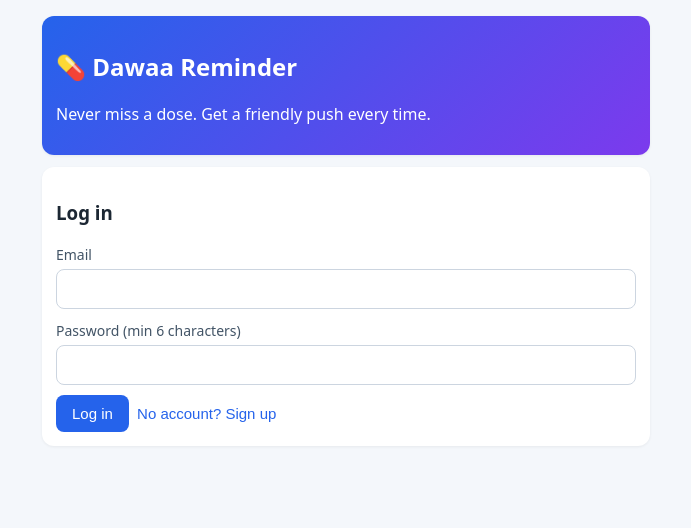
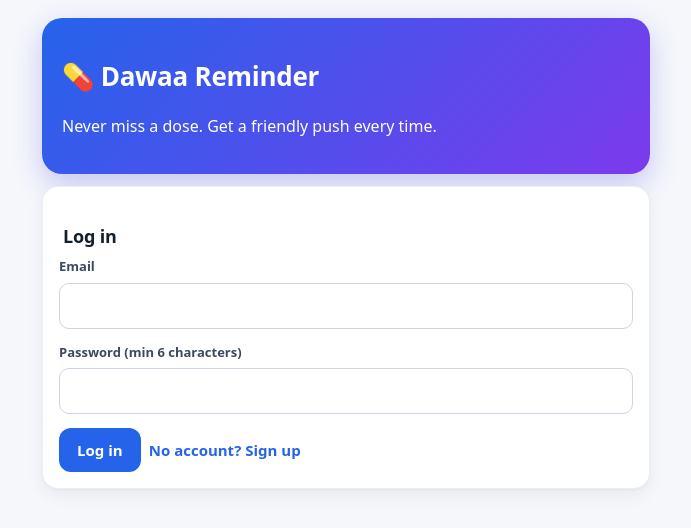
Before and after one commit to gogokamel07/medication-reminder, a Next.js app: page /login in a window 1280 px wide. Shown: the top 528 px of the page, without its empty margins (294-985 px from the left). Built offline with nearby package versions, Linux system fonts and the light colour scheme; no server answers.

Commit message:
Refactor globals.css with CSS variables and styles

```diff
--- a/app/globals.css
+++ b/app/globals.css
@@ -1,23 +1,38 @@
-* { box-sizing: border-box; }
-body { margin: 0; font-family: system-ui, sans-serif; background: #f4f7fb; color: #1c2733; }
-header { display: flex; justify-content: space-between; align-items: center; padding: 12px 16px; background: #fff; border-bottom: 1px solid #e3e8ef; }
-nav { display: flex; gap: 4px; padding: 8px 12px; background: #fff; overflow-x: auto; }
-nav a { padding: 8px 14px; border-radius: 20px; text-decoration: none; color: #425466; white-space: nowrap; }
-nav a.active { background: #2563eb; color: #fff; }
-main { max-width: 640px; margin: 0 auto; padding: 16px; }
-footer { text-align: center; padding: 24px 16px; font-size: 12px; }
-.card { background: #fff; border-radius: 12px; padding: 14px; margin-bottom: 12px; box-shadow: 0 1px 3px rgba(0,0,0,.06); }
-.row { display: flex; justify-content: space-between; align-items: center; gap: 8px; flex-wrap: wrap; }
-.muted { color: #6b7a8c; } .center { text-align: center; padding: 40px; }
-input, select { width: 100%; padding: 10px; margin: 4px 0 10px; border: 1px solid #ccd5e0; border-radius: 8px; font-size: 16px; }
-label { font-size: 14px; color: #425466; }
-button { padding: 10px 16px; border: 0; border-radius: 8px; background: #2563eb; color: #fff; font-size: 15px; cursor: pointer; }
-button.secondary { background: #e6ecf5; color: #1c2733; }
-button.danger { background: #dc2626; }
-button.link { background: none; color: #2563eb; padding: 4px; }
-.badge { padding: 3px 10px; border-radius: 12px; font-size: 13px; }
+:root {
+  --bg: #f5f7fb; --surface: #ffffff; --text: #14202e; --muted: #66758a; --line: #e4e9f1;
+  --brand: #2563eb; --brand-2: #7c3aed; --ok: #15803d; --bad: #dc2626;
+  --r-sm: 10px; --r-md: 16px; --r-lg: 20px;
+  --shadow: 0 1px 2px rgba(16,24,40,.04), 0 6px 18px rgba(16,24,40,.06);
+}
+* { box-sizing: border-box; -webkit-tap-highlight-color: transparent; }
+html { -webkit-text-size-adjust: 100%; }
+body { margin: 0; font-family: ui-sans-serif, system-ui, -apple-system, "Segoe UI", Roboto, sans-serif; background: var(--bg); color: var(--text); line-height: 1.5; font-variant-numeric: tabular-nums; padding-bottom: calc(76px + env(safe-area-inset-bottom)); }
+h2, h3 { letter-spacing: -0.01em; line-height: 1.25; }
+h3 { font-size: 18px; margin: 22px 4px 10px; }
+header { position: sticky; top: 0; z-index: 20; display: flex; justify-content: space-between; align-items: center; padding: 12px 18px; background: rgba(255,255,255,.88); backdrop-filter: saturate(180%) blur(12px); border-bottom: 1px solid var(--line); }
+header strong { font-size: 17px; letter-spacing: -0.01em; }
+nav { position: fixed; left: 0; right: 0; bottom: 0; z-index: 30; display: grid; grid-template-columns: repeat(4, 1fr); gap: 4px; padding: 8px 10px calc(8px + env(safe-area-inset-bottom)); background: rgba(255,255,255,.94); backdrop-filter: saturate(180%) blur(12px); border-top: 1px solid var(--line); }
+nav a { display: flex; align-items: center; justify-content: center; min-height: 44px; padding: 8px 6px; border-radius: 14px; text-decoration: none; color: var(--muted); font-size: 14px; font-weight: 600; transition: background .15s, color .15s; }
+nav a.active { background: #e8efff; color: var(--brand); }
+main { max-width: 640px; margin: 0 auto; padding: 18px 16px 8px; }
+footer { text-align: center; padding: 20px 20px 8px; font-size: 12px; max-width: 520px; margin: 0 auto; }
+.card { background: var(--surface); border-radius: var(--r-md); padding: 16px; margin-bottom: 12px; box-shadow: var(--shadow); border: 1px solid rgba(228,233,241,.7); }
+.row { display: flex; justify-content: space-between; align-items: center; gap: 10px; flex-wrap: wrap; }
+.muted { color: var(--muted); } .center { text-align: center; padding: 48px 16px; }
+input, select, textarea { width: 100%; min-height: 46px; padding: 10px 12px; margin: 6px 0 14px; border: 1px solid #ccd5e2; border-radius: var(--r-sm); font-size: 16px; background: #fff; color: var(--text); font-family: inherit; }
+input:focus-visible, select:focus-visible, textarea:focus-visible, button:focus-visible, nav a:focus-visible { outline: 3px solid rgba(37,99,235,.35); outline-offset: 1px; border-color: var(--brand); }
+label { display: block; font-size: 13px; font-weight: 600; color: #3b4a5e; }
+button { min-height: 44px; padding: 10px 18px; border: 0; border-radius: 12px; background: var(--brand); color: #fff; font-size: 15px; font-weight: 600; cursor: pointer; font-family: inherit; transition: transform .1s, filter .15s; }
+button:hover { filter: brightness(1.05); } button:active { transform: scale(.97); }
+button.secondary { background: #e9eef7; color: var(--text); }
+button.danger { background: var(--bad); }
+button.link { background: none; color: var(--brand); padding: 6px 4px; min-height: 40px; }
+.badge { display: inline-block; padding: 4px 12px; border-radius: 999px; font-size: 12px; font-weight: 700; text-transform: capitalize; }
 .taken { background: #dcfce7; color: #166534; } .missed { background: #fee2e2; color: #991b1b; } .upcoming { background: #e0e7ff; color: #3730a3; }
-.hero { background: linear-gradient(135deg,#2563eb,#7c3aed); color: #fff; }
-.err { color: #b91c1c; } .ok { color: #166534; }
-.times { display: flex; gap: 6px; flex-wrap: wrap; }
+.hero { background: linear-gradient(135deg, var(--brand), var(--brand-2)); color: #fff; border: 0; padding: 20px; border-radius: var(--r-lg); box-shadow: 0 10px 28px rgba(79,70,229,.28); }
+.hero h2 { font-size: 26px; }
+.err { color: #b91c1c; font-size: 14px; } .ok { color: var(--ok); }
+.times { display: flex; gap: 8px; flex-wrap: wrap; }
 .times input { width: auto; margin: 0; }
+@media (min-width: 720px) { nav { max-width: 520px; left: 50%; right: auto; transform: translateX(-50%); width: 100%; border-radius: 20px 20px 0 0; border: 1px solid var(--line); } }
+@media (prefers-reduced-motion: reduce) { * { transition: none !important; } }
```
